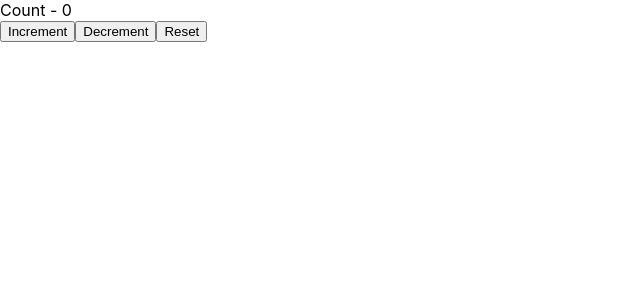
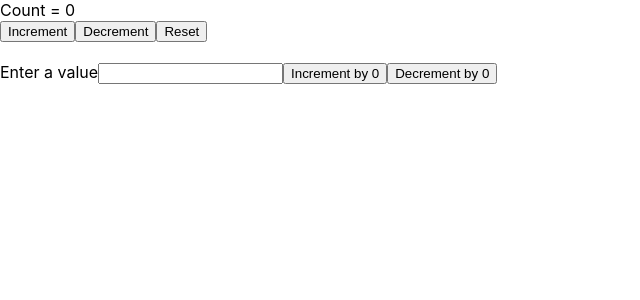
Before and after one commit to manoj633/react-revision, a React (Create React App) app: page / in a window 1280 px wide. Shown: the top 300 px of the page, without its empty margins (0-640 px from the left). Built offline with nearby package versions, Linux system fonts and the light colour scheme.

Commit message:
useReducer with payload and object state

```diff
--- a/src/App.js
+++ b/src/App.js
@@ -55,6 +55,7 @@ import { RequireAuth } from "./components/Router/Authentication and protected ro
 import { Login } from "./components/Router/Authentication and protected routes/Login";
 import { AuthProvider } from "./components/Router/Authentication and protected routes/auth";
 import CounterWithReducer from "./components/useReducer Example/CounterWithReducer";
+import CounterWithUseReducerAndPayload from "./components/useReducer Example/CounterWithUseReducerAndPayload";
 
 const LazyAbout = React.lazy(() => import("./components/Router/About"));
 
@@ -187,7 +188,8 @@ function App() {
       </AuthProvider> */}
 
       {/* useReducer Examples */}
-      <CounterWithReducer />
+      {/* <CounterWithReducer /> */}
+      <CounterWithUseReducerAndPayload />
     </div>
   );
 }
--- /dev/null
+++ b/src/components/useReducer Example/CounterWithUseReducerAndPayload.jsx
@@ -0,0 +1,89 @@
+import React, { useReducer, useState } from "react";
+
+const initalState = {
+  firstCounter: 0,
+};
+
+const reducer = (state, action) => {
+  switch (action.type) {
+    case "increment":
+      return { firstCounter: state.firstCounter + 1 };
+    case "decrement":
+      return { firstCounter: state.firstCounter - 1 };
+    case "incrementbyvalue":
+      return { firstCounter: state.firstCounter + +action.payload.value };
+    case "decrementbyvalue":
+      console.log(action.payload);
+      return { firstCounter: state.firstCounter - +action.payload.value };
+    case "reset":
+      return initalState;
+    default:
+      return state;
+  }
+};
+function CounterWithUseReducerAndPayload() {
+  const [value, setValue] = useState(0);
+  const [count, dispatch] = useReducer(reducer, initalState);
+
+  return (
+    <>
+      <div>
+        <div>Count = {count.firstCounter}</div>
+        <button
+          type="button"
+          onClick={() => {
+            dispatch({ type: "increment" });
+          }}
+        >
+          Increment
+        </button>
+        <button
+          type="button"
+          onClick={() => {
+            dispatch({ type: "decrement" });
+          }}
+        >
+          Decrement
+        </button>
+        <button
+          type="button"
+          onClick={() => {
+            dispatch({ type: "reset" });
+          }}
+        >
+          Reset
+        </button>
+      </div>
+      <br />
+      <div>
+        <label htmlFor="value">Enter a value</label>
+        <input
+          type="number"
+          name="value"
+          id="value"
+          onChange={(e) => {
+            setValue(e.target.value);
+          }}
+        />
+        <button
+          type="button"
+          onClick={() => {
+            dispatch({ type: "incrementbyvalue", payload: { value } });
+          }}
+        >
+          Increment by {value}
+        </button>
+        <button
+          type="button"
+          onClick={() => {
+            dispatch({ type: "decrementbyvalue", payload: { value } });
+          }}
+        >
+          Decrement by {value}
+        </button>
+      </div>
+    </>
+  );
+}
+
+export default CounterWithUseReducerAndPayload;
```
